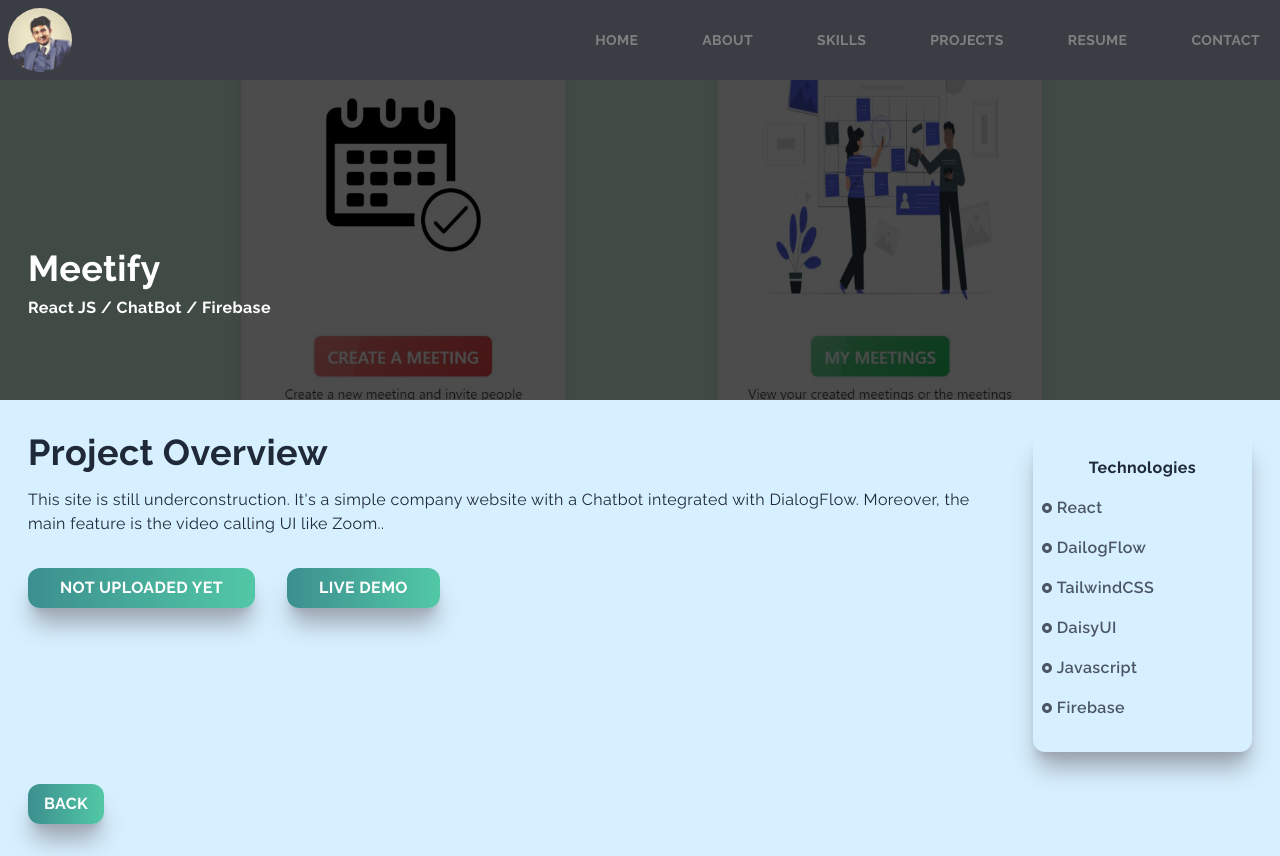
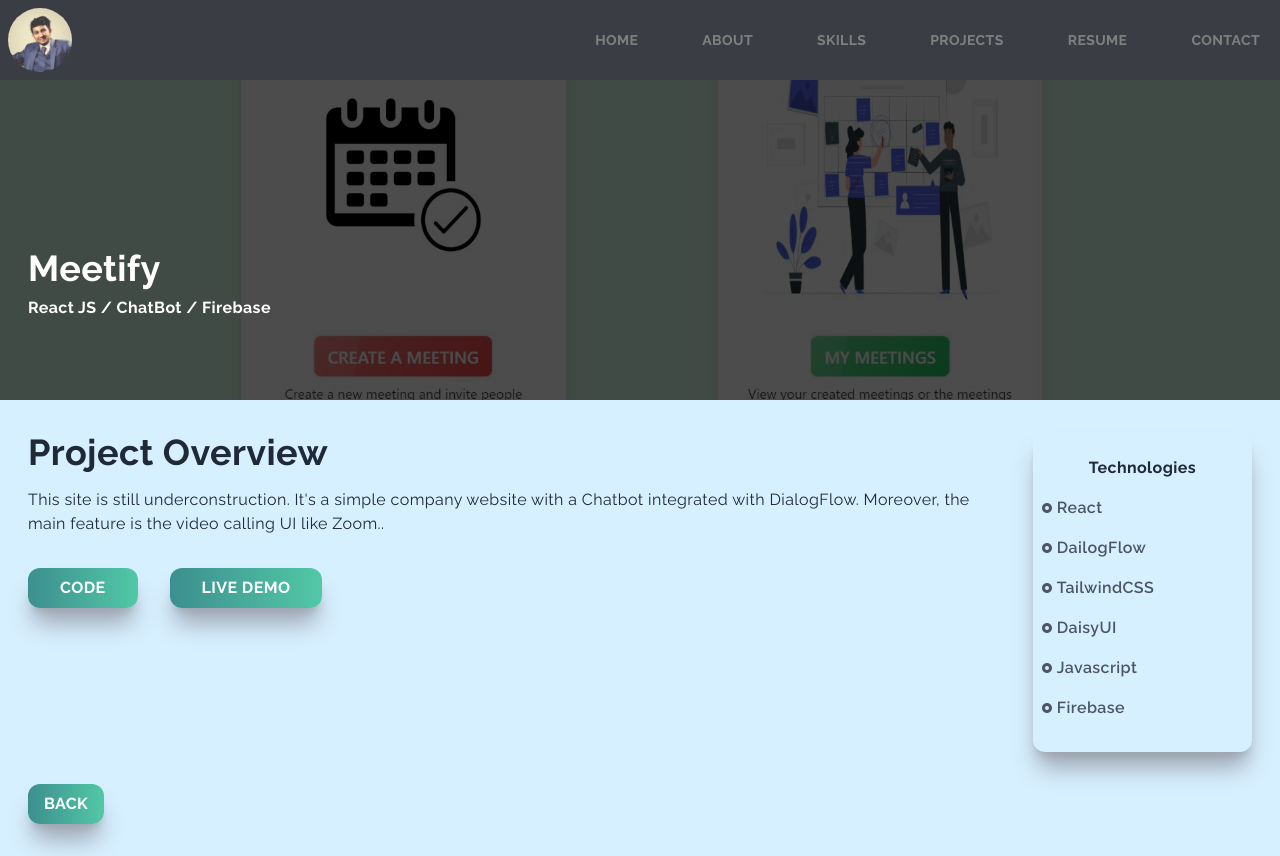
Before and after one commit to sfshovon/sfs-portfolio-next-js, a Next.js app: page /projectDetails/meetify in a window 1280 px wide. Built offline with nearby package versions, Linux system fonts and the light colour scheme.

Commit message:
Modifications 2

```diff
--- a/components/Contact/RightSide.jsx
+++ b/components/Contact/RightSide.jsx
@@ -54,7 +54,7 @@ const RightSide = () => {
             <textarea rows='10' name='message' className='border-2 rounded-lg p-3 border-gray-300'
             required></textarea>
           </div>
-          <button className='w-full p-4 text-gray-100 mt-4'>
+          <button className='w-full p-4 text-gray-100 mt-4 hover:scale-105 ease-in duration-300 hover:text-cyan-800'>
             Send Message
           </button>
         </form>
--- a/pages/projectDetails/informationFinder.jsx
+++ b/pages/projectDetails/informationFinder.jsx
@@ -32,7 +32,7 @@ const informationFinder = () => {
             target='_blank'
             rel='noreferrer'
           >
-            <button className='px-8 py-2 mt-4 mr-8 font-bold hover:text-gray-800 hover:scale-105'>Not Uploaded Yet</button>
+            <button className='px-8 py-2 mt-4 mr-8 font-bold hover:text-gray-800 hover:scale-105'>Code</button>
           </a>
           <a
             href='https://simple-js-api-food-player-country.netlify.app'
--- a/pages/projectDetails/meetify.jsx
+++ b/pages/projectDetails/meetify.jsx
@@ -28,11 +28,11 @@ const Meetify = () => {
             This site is still underconstruction. It's a simple company website with a Chatbot integrated with DialogFlow. Moreover, the main feature is the video calling UI like Zoom..
           </p>
           <a
-            href='#'
+            href='https://github.com/sfshovon/heyllo-meetify'
             target='_blank'
             rel='noreferrer'
           >
-            <button className='px-8 py-2 mt-4 mr-8 font-bold hover:text-gray-800 hover:scale-105'>Not Uploaded Yet</button>
+            <button className='px-8 py-2 mt-4 mr-8 font-bold hover:text-gray-800 hover:scale-105'>Code</button>
           </a>
           <a
             href='https://heyllo-meetify.netlify.app'
--- a/pages/projectDetails/pinBankingSystem.jsx
+++ b/pages/projectDetails/pinBankingSystem.jsx
@@ -32,7 +32,7 @@ const pinBankingSystem = () => {
             target='_blank'
             rel='noreferrer'
           >
-            <button className='px-8 py-2 mt-4 mr-8 font-bold hover:text-gray-800 hover:scale-105'>Not Uploaded Yet</button>
+            <button className='px-8 py-2 mt-4 mr-8 font-bold hover:text-gray-800 hover:scale-105'>Code</button>
           </a>
           <a
             href='https://simple-js-pin-matcher-banking-system.netlify.app'
```
